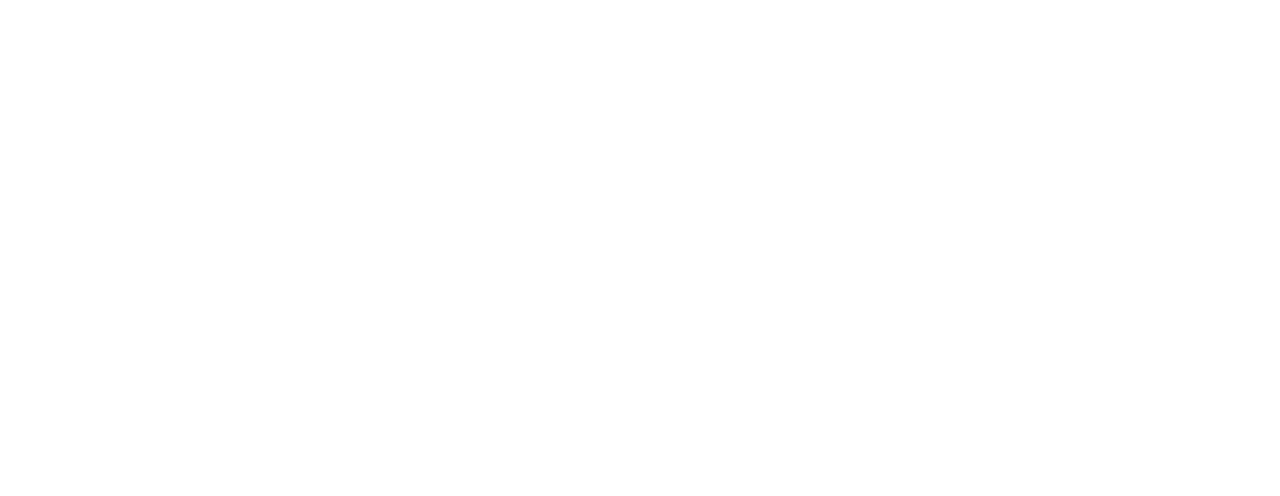
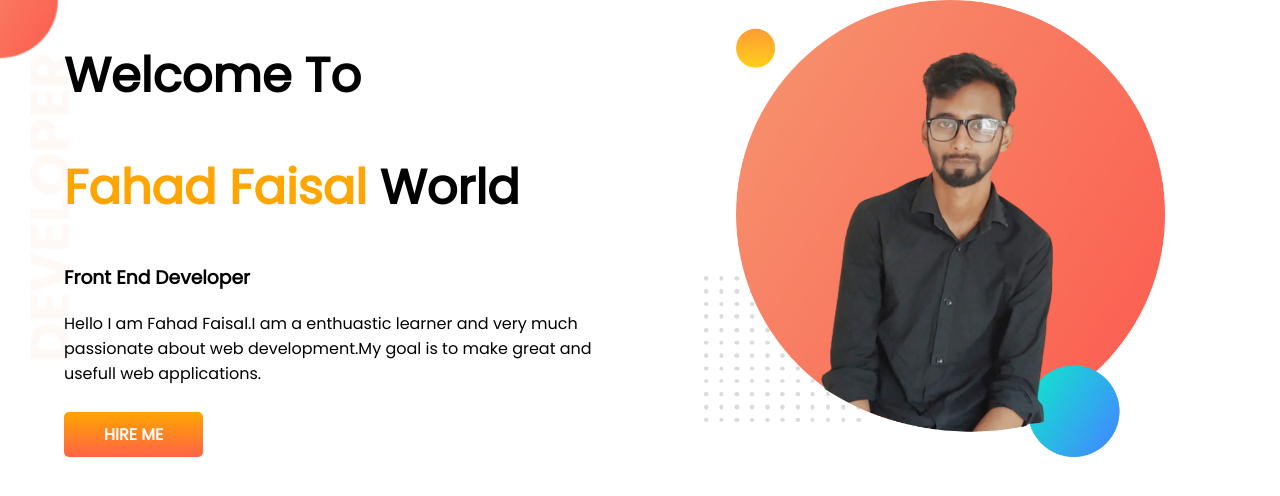
Before and after one commit to Fahad-Faisaal/developer-portfolio, a plain HTML site: page index.html in a window 1280 px wide. Drawn offline with Linux system fonts and the light colour scheme.

Commit message:
header added

```diff
--- a/index.html
+++ b/index.html
@@ -5,9 +5,23 @@
   <meta http-equiv="X-UA-Compatible" content="IE=edge">
   <meta name="viewport" content="width=device-width, initial-scale=1.0">
   <title>Fahad Faisal Portfolio</title>
+  <link rel="preconnect" href="https://fonts.googleapis.com">
+  <link rel="preconnect" href="https://fonts.gstatic.com" crossorigin>
+  <link href="https://fonts.googleapis.com/css2?family=Poppins&display=swap" rel="stylesheet">
   <link rel="stylesheet" href="style.css">
 </head>
 <body>
-
+  <section class="top-banner">
+    <div class="title-container half-width">
+      <h1>Welcome To</h1>
+      <h1><span class="orange-color">Fahad Faisal</span> World</h1>
+      <h3>Front End Developer</h3>
+      <p>Hello I am Fahad Faisal.I am a enthuastic learner and very much passionate about web development.My goal is to make great and usefull web applications.</p>
+      <a href="#" target="_blank" class="link-button">HIRE ME</a>
+    </div>
+    <div class="img-container half-width">
+      <img src="images/img-header.png" alt="profile image">
+    </div>
+  </section>
 </body>
 </html>
--- a/style.css
+++ b/style.css
@@ -0,0 +1,41 @@
+body {
+  font-family: 'Poppins', sans-serif;
+  margin: 0;
+}
+
+h1 {
+  font-size: 48px;
+}
+
+.orange-color {
+  color: orange;
+}
+
+section {
+  display: flex;
+}
+
+.half-width {
+  width: 50%;
+  padding-left: 5%;
+}
+
+.half-width img {
+  width: 80%;
+}
+
+.link-button {
+  display: inline-block;
+  text-decoration: none;
+  background-image: linear-gradient(orange,tomato);
+  color: #fff;
+  border-radius: 5px;
+  font-weight: 700;
+  padding: 10px 40px;
+  margin-top: 10px;
+}
+
+.top-banner {
+  background-image: url(images/top-banner.png);
+  background-repeat: no-repeat;
+}
```
Also changed, not shown: images/dream-bg.png (added), images/exp-bg.png (added), images/img-header.png (added), images/my-bg.png (added), images/my-bg2.png (added), images/top-banner.png (added), showOff/img-dream.jpg (added), showOff/img-header.jpg (added).
